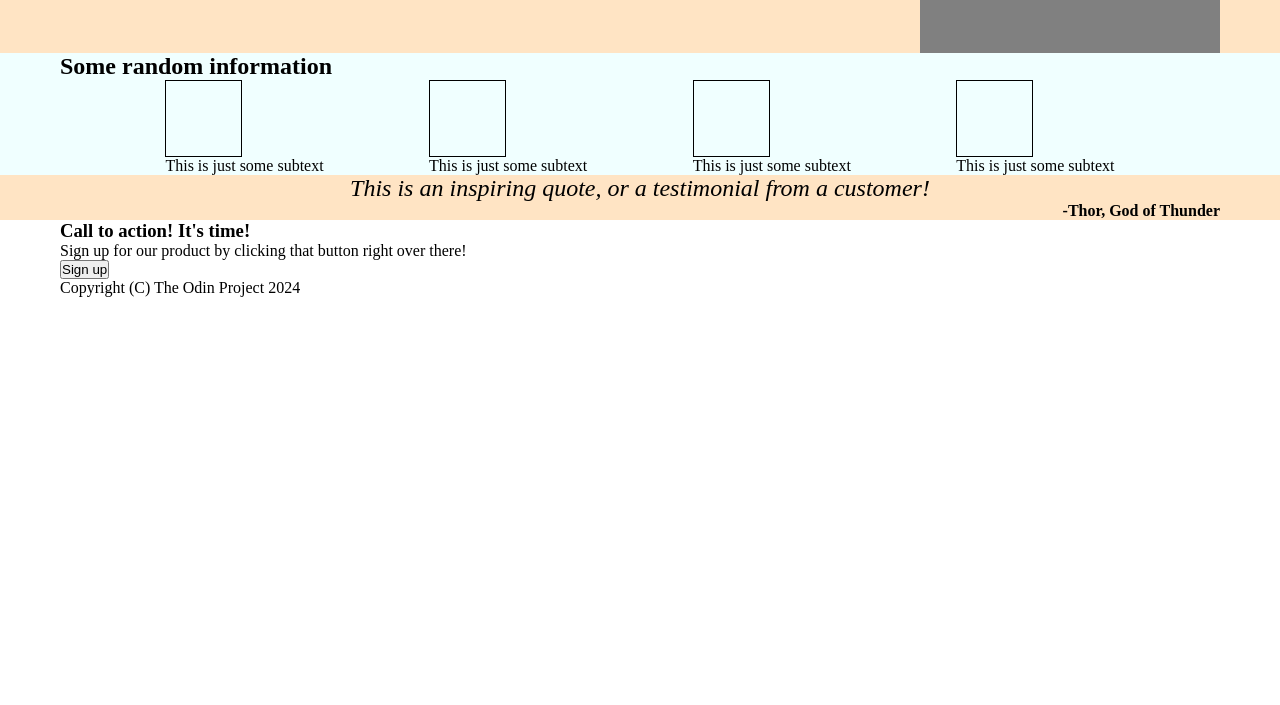
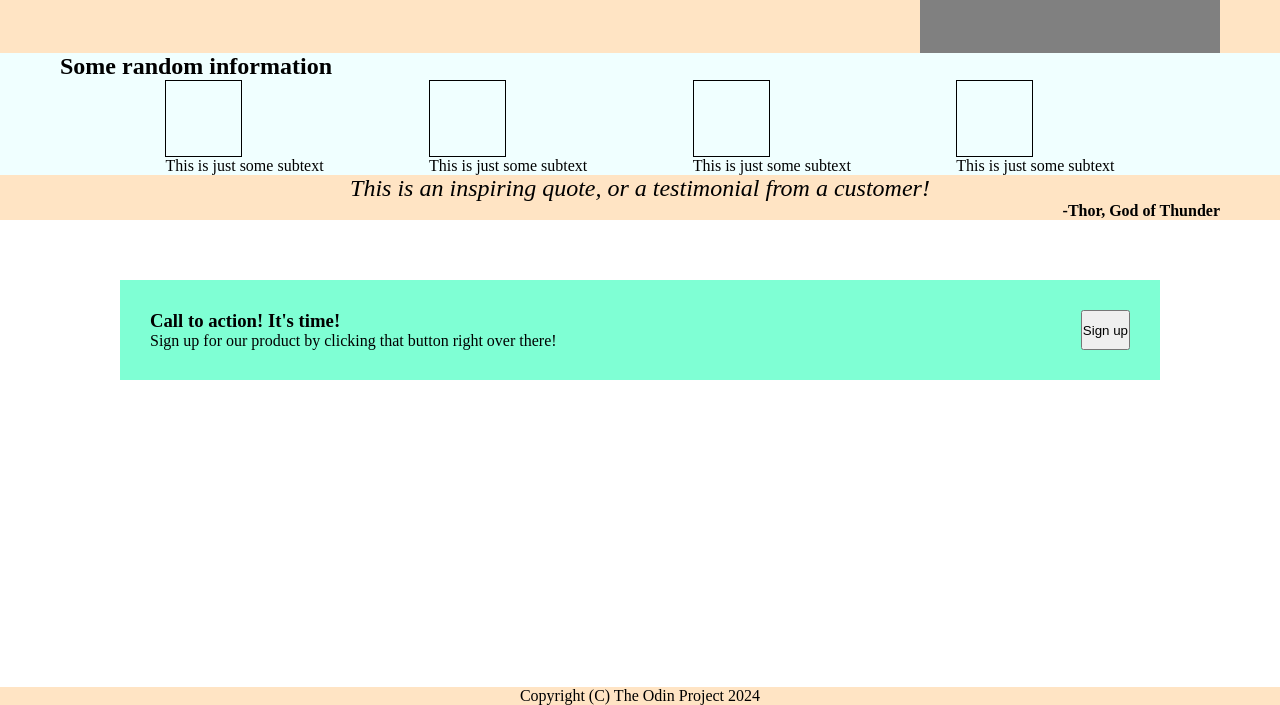
Before and after one commit to Liskodisko/odin-landing-page, a plain HTML site: page index.html in a window 1280 px wide. Shown: the part 95-800 px from the top of the page. Drawn offline with Linux system fonts and the light colour scheme.

Commit message:
Finish initial styling
Finished initial styling. Demo version of the
layout looks alright, footer stays at the bottom
and contents in different sections are laid out
like they should. Next step is to add proper
styling one section at a time.

```diff
--- a/styles.css
+++ b/styles.css
@@ -6,6 +6,7 @@
 body {
     display: flex;
     flex-direction: column;
+    min-height: 100vh;
 }
 
 body > * { /* target all children of body element */
@@ -62,3 +63,26 @@ body > * { /* target all children of body element */
     align-self: flex-end;
     font-weight: bold;
 }
+
+.signup-area {
+    display: flex;
+    justify-content: center;
+    align-items: center;
+}
+
+.signup-highlighted {
+    display: flex;
+    flex: 1;
+    justify-content: space-between;
+    background-color: aquamarine;
+    padding: 30px;
+    margin: 60px;
+}
+
+.footer {
+    display: flex;
+    justify-content: center;
+    align-items: center;
+    background-color: bisque;
+    margin-top: auto;
+}
```
